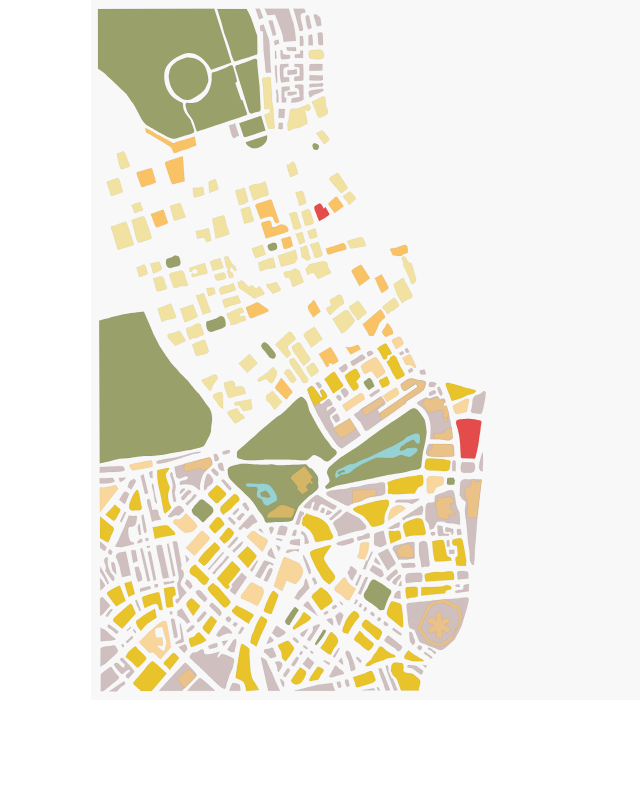
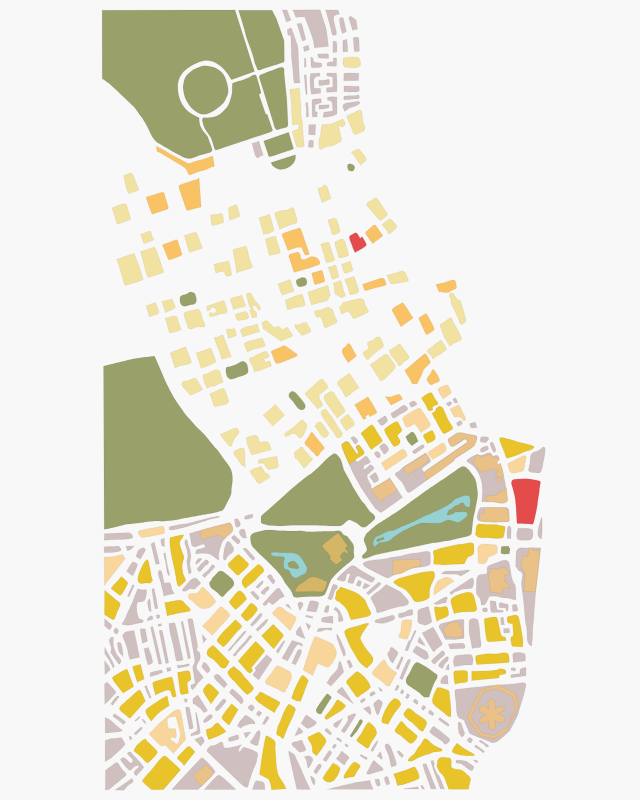
Before and after one commit to Fabax/SHCD-map, a React (Create React App) app: page /map in a window 1280 px wide. Shown: the whole page, without its empty margins (57-697 px from the left). Built offline with nearby package versions, Linux system fonts and the light colour scheme.

Commit message:
minors changes to style and zoom of map

```diff
--- a/src/components/Map/Map.css
+++ /dev/null
@@ -1,4 +0,0 @@
-#londonMap {
-  background-color: #f8f8f8;
-  height: 100%;
-}
--- a/src/components/Map/Map.js
+++ b/src/components/Map/Map.js
@@ -3,7 +3,7 @@ import { connect } from 'react-redux';
 import { selectLocation, updateHistory } from '../../actions';
 import * as d3 from 'd3';
 import LondonMapSvg from '../../assets/LondonMapSvg';
-import './Map.css';
+import './Map.scss';
 
 class Map extends Component {
   constructor(props) {
--- /dev/null
+++ b/src/components/Map/Map.scss
@@ -0,0 +1,10 @@
+#londonMap {
+  background-color: #f8f8f8;
+  height: 100%;
+  width: 100%;
+}
+#wrapper {
+  height: 100%;
+  width: 100%;
+  background-color: red;
+}
--- a/src/pages/MapPage/MapPage.scss
+++ b/src/pages/MapPage/MapPage.scss
@@ -1,11 +1,12 @@
 .mapPage {
-  overflow-y: hidden; // hide vertical
-  overflow-x: hidden; // hide horizontal
+  overflow-y: hidden;
+  overflow-x: hidden;
   position: absolute;
-  height: 90%;
-  width: 90%;
+  height: 100%;
+  width: 100%;
 }
 
 .mapContainer {
-  height: 700px;
+  height: 100%;
+  width: 100%;
 }
```
